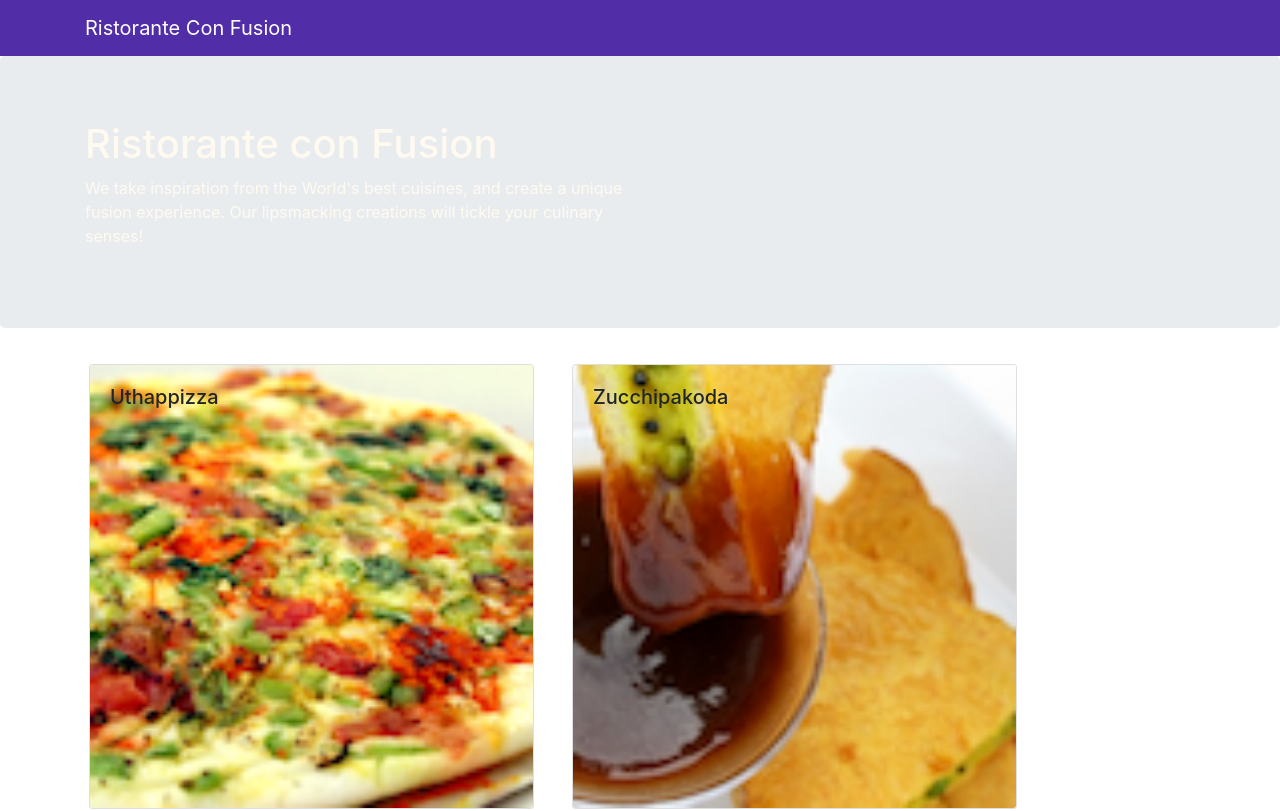
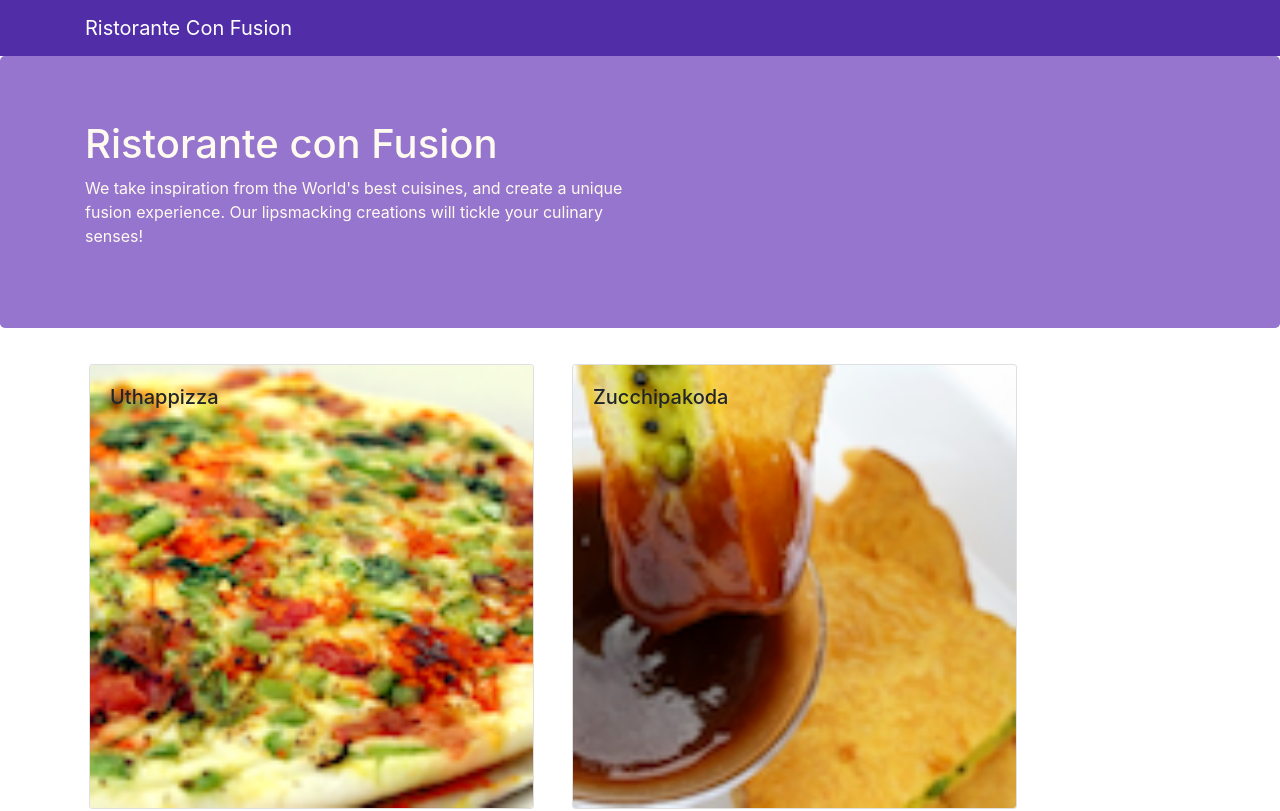
Before and after one commit to justellie/confusion-react-, a React (Create React App) app: page / in a window 1280 px wide. Shown: the top 811 px of the page. Built offline with nearby package versions, Linux system fonts and the light colour scheme.

Commit message:
Header and Footer problema resuelto

```diff
--- a/src/App.css
+++ b/src/App.css
@@ -19,9 +19,9 @@
 .jumbotron{
     padding:70px 30px 70px 30px;
     margin:0px auto;
-    background: #512DA8;
+    background: #9575CD !important ;
     color:floralwhite;
-}
+    }
 
 .address{
     font-size:80%;
```
